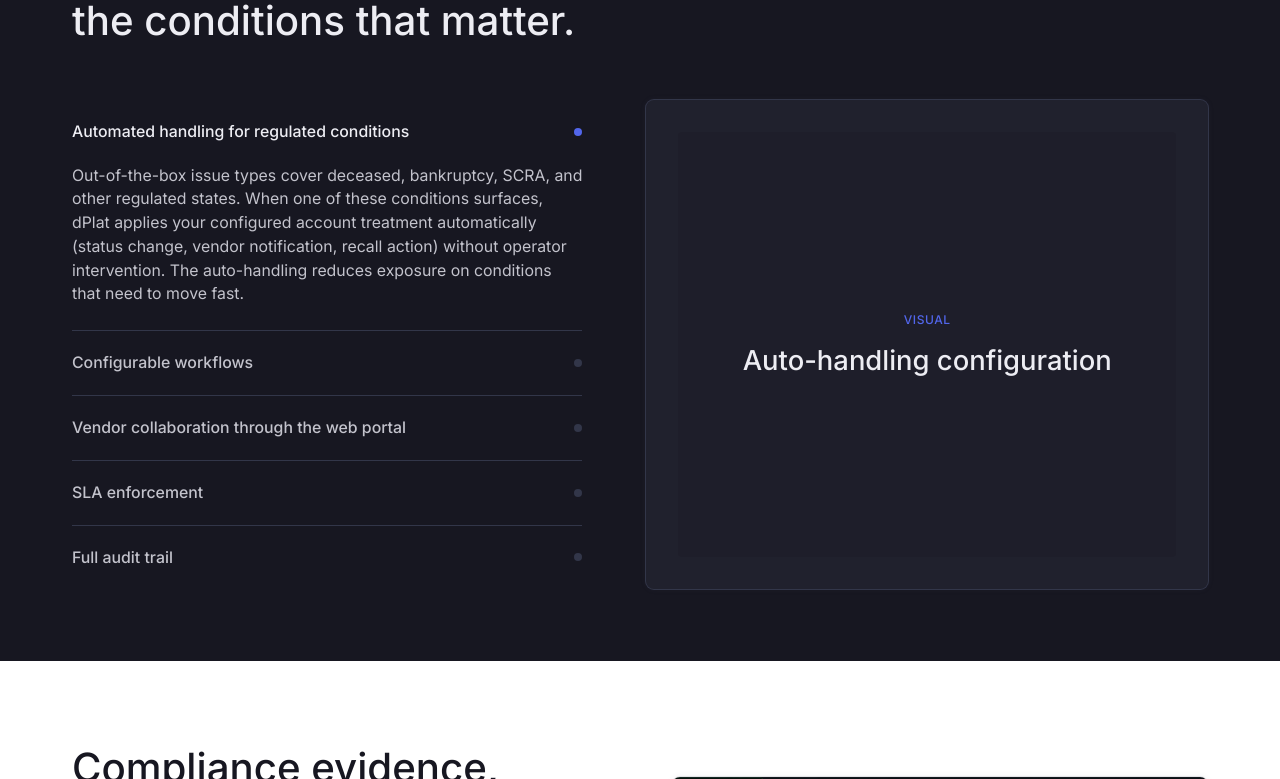
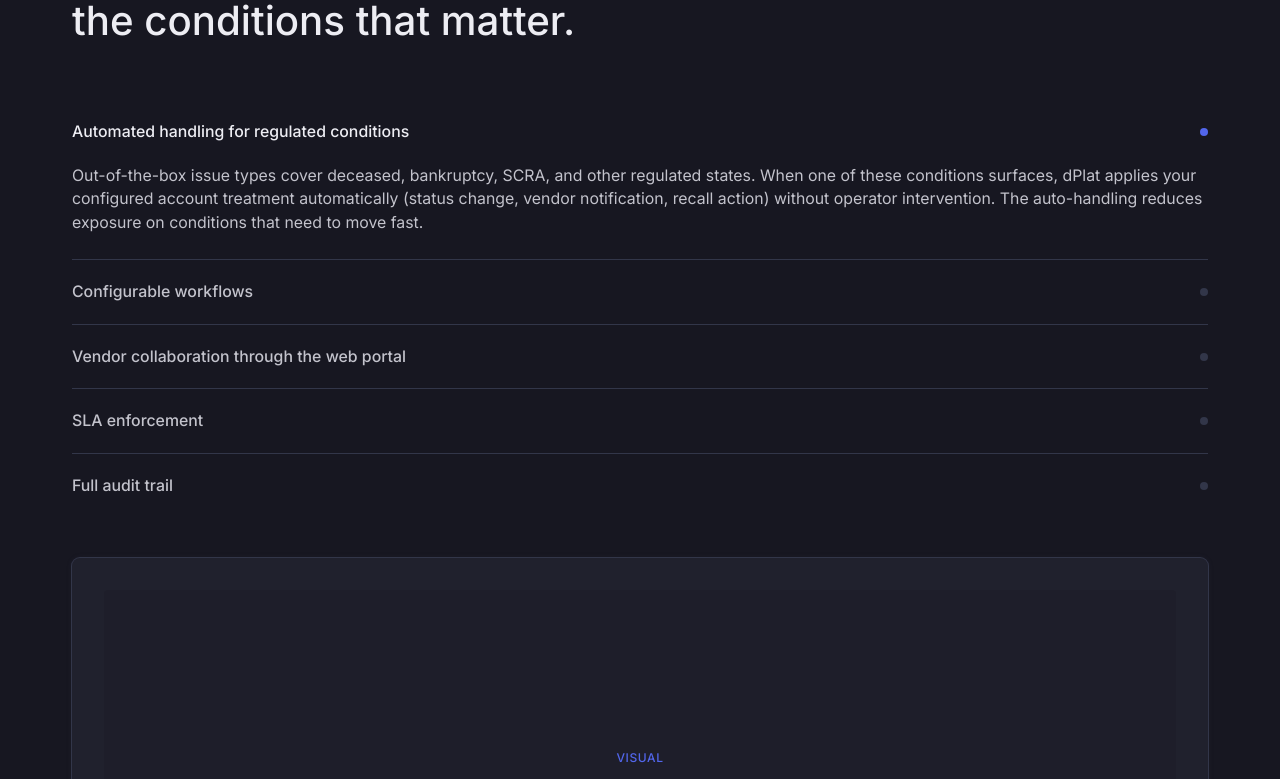
Before and after one commit to connorsewer/debtnext-com-redesign, a Next.js app: page /platform/issues in a window 1280 px wide. Shown: the part 1641-2420 px from the top of the page. Built offline with nearby package versions, Linux system fonts and the light colour scheme; no server answers; a web font is replaced by a local one.

Commit message:
feat(m4): FeatureAccordion stacks below 1024px container, 44px triggers

```diff
--- a/src/components/sections/FeatureAccordion.tsx
+++ b/src/components/sections/FeatureAccordion.tsx
@@ -71,8 +71,8 @@ export function FeatureAccordion({
         ) : null}
       </div>
 
-      <div className="mt-10 grid gap-10 md:mt-14 lg:grid-cols-[1fr_1.1fr] lg:gap-16">
-        <ul className="flex flex-col">
+      <div className="container-section mt-10 grid gap-10 md:mt-14 @lg/section:grid-cols-[1fr_1.1fr] @lg/section:gap-16">
+        <ul className="order-1 flex flex-col @lg/section:order-none">
           {items.map((item) => {
             const isOpen = activeId === item.id;
             const panelId = `feat-${item.id}-panel`;
@@ -90,7 +90,7 @@ export function FeatureAccordion({
                     aria-expanded={isOpen}
                     onClick={() => handleToggle(item.id, item)}
                     className={cn(
-                      "flex w-full items-center justify-between gap-6 py-5 text-left text-h4 font-[480] transition-colors duration-[var(--duration-instant)]",
+                      "flex w-full min-h-touch items-center justify-between gap-6 py-5 text-left text-h4 font-[480] transition-colors duration-[var(--duration-instant)]",
                       isOpen
                         ? "text-[var(--foreground)]"
                         : "text-[var(--text-tertiary)] hover:text-white"
@@ -128,7 +128,7 @@ export function FeatureAccordion({
           })}
         </ul>
 
-        <div className="relative min-h-[20rem] overflow-hidden rounded-[var(--radius-sm)] bg-[var(--card)] shadow-[var(--shadow-nav)] ring-1 ring-[var(--border)] lg:min-h-[28rem]">
+        <div className="relative order-2 min-h-[14rem] overflow-hidden rounded-[var(--radius-sm)] bg-[var(--card)] shadow-[var(--shadow-nav)] ring-1 ring-[var(--border)] @lg/section:order-none @lg/section:min-h-[28rem]">
           {items.map((item) => (
             <div
               key={item.id}
```
Also changed, not shown: 1 other file (tests, documents, lock files or other folders).
